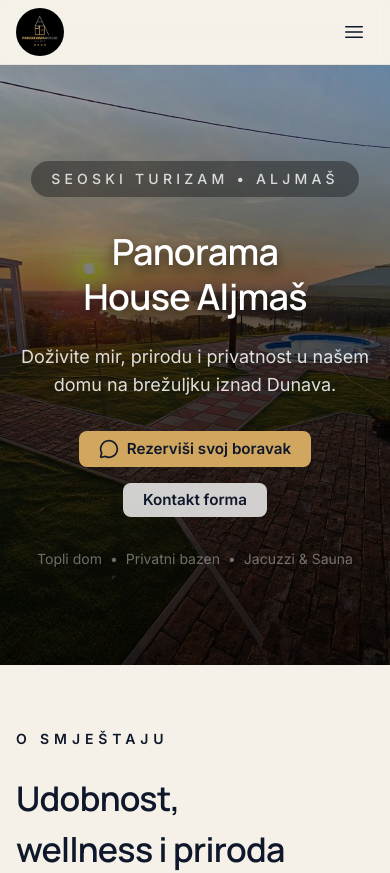
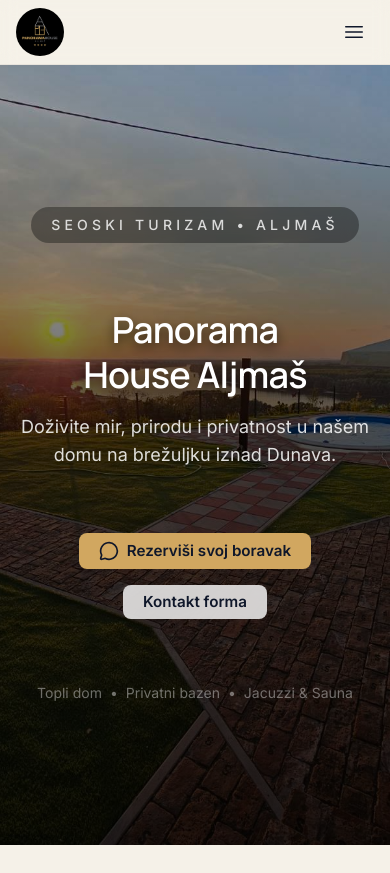
Before and after one commit to iamelmirr/panorama-house-aljmas, a Next.js app: page / in a window 390 px wide. Shown: the top 873 px of the page. Built offline with nearby package versions, Linux system fonts and the light colour scheme.

Commit message:
Update Hero component: adjust layout height and spacing for improved responsiveness

```diff
--- a/components/Hero.tsx
+++ b/components/Hero.tsx
@@ -17,11 +17,11 @@ export function Hero() {
         <div className="absolute inset-0 bg-gradient-to-t from-black/80 via-black/65 to-black/20" />
       </div>
 
-      <div className="relative mx-auto flex min-h-[70vh] max-w-screen-xl flex-col justify-center gap-8 px-4 py-24 text-center sm:px-6 lg:px-8 lg:text-left">
+      <div className="relative mx-auto flex min-h-[calc(100vh-4rem)] max-w-screen-xl flex-col justify-center gap-16 px-4 py-24 text-center sm:min-h-[70vh] sm:gap-12 sm:px-6 lg:px-8 lg:text-left">
         <div className="inline-flex items-center justify-center gap-2 self-center rounded-full bg-black/35 px-5 py-2 text-sm font-medium uppercase tracking-[0.3em] text-white/80 backdrop-blur lg:self-start">
           Seoski turizam • Aljmaš
         </div>
-        <div className="space-y-6">
+        <div className="space-y-4 sm:space-y-6">
           <div className="space-y-3">
 
             <h1 className="text-4xl font-semibold leading-tight !text-white drop-shadow-2xl md:text-5xl lg:text-6xl [text-shadow:_0_4px_12px_rgb(0_0_0_/_60%)]">
```
